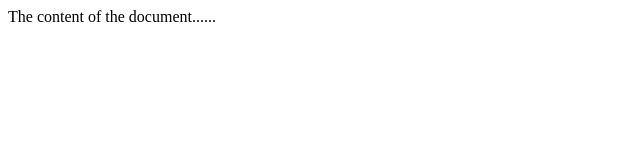
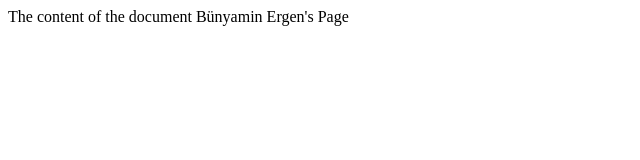
Before and after one commit to bunyaminergen/bunyaminergen.github.io, a plain HTML site: page index.html in a window 1280 px wide. Shown: the whole page, without its empty margins (0-640 px from the left). Drawn offline with Linux system fonts and the light colour scheme.

Commit message:
Update index.html

```diff
--- a/index.html
+++ b/index.html
@@ -5,7 +5,11 @@
 </head>
 
 <body>
-The content of the document......
+
+
+The content of the document Bünyamin Ergen's Page
+
+
 </body>
 
 </html>
```
